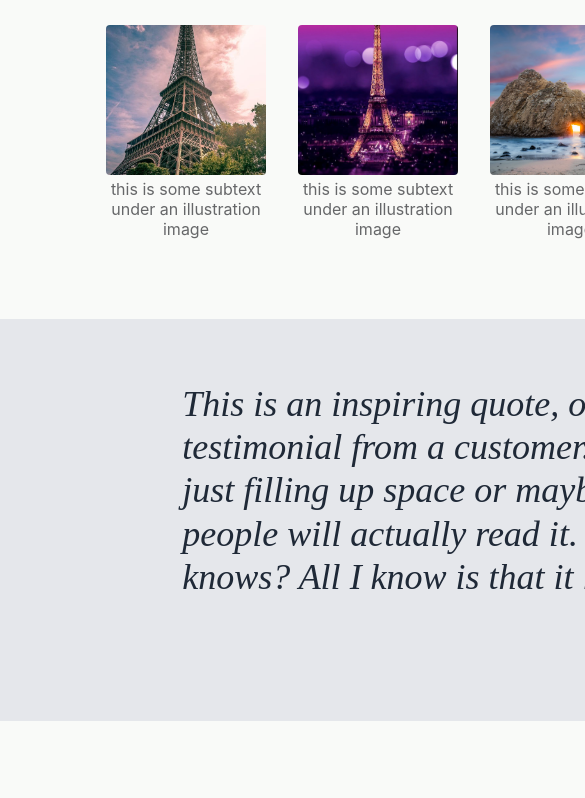
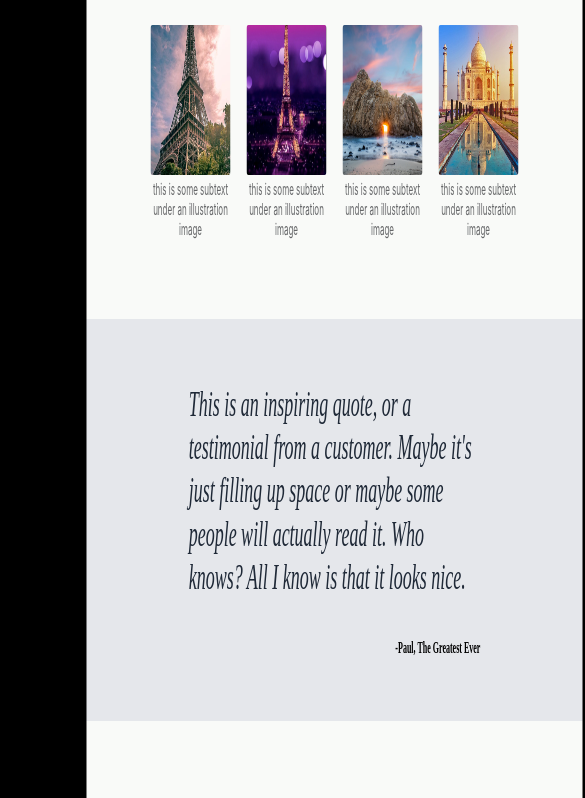
Before and after one commit to Paul2424/the-odin-assignment, a plain HTML site: page index.html in a window 390 px wide. Shown: the part 507-1305 px from the top of the page, 585 px wide, since content can reach past the window. Drawn offline with Linux system fonts and the light colour scheme; a web font is replaced by a local one.

Commit message:
Updated media query

```diff
--- a/stylesheet/styles.scss
+++ b/stylesheet/styles.scss
@@ -174,7 +174,7 @@ footer{
 @media only screen and (max-width:900px){
 html{box-sizing: border-box;
 display: flex;
-transform: scale(1.0) !important;
+transform: scaleX(0.5) !important;
 }
 *,*::after,*::before{
     box-sizing: inherit;
```
Also changed, not shown: stylesheet/styles.css, 1 other file.
